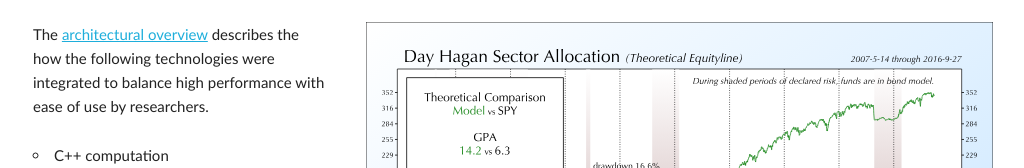
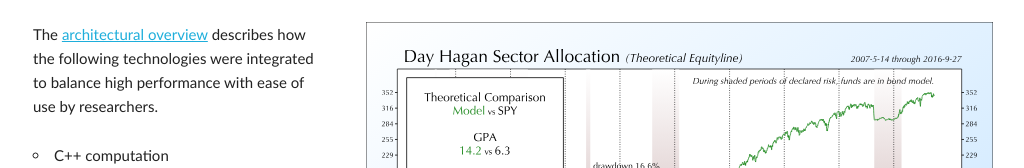
Before and after one commit to JohnCGriffin/JohnCGriffin.github.io, a plain HTML site: page index.html in a window 1280 px wide. Shown: the part 323-491 px from the top of the page, without its empty margins (127-1151 px from the left). Drawn offline with Linux system fonts and the light colour scheme.

Commit message:
Update index.html

```diff
--- a/index.html
+++ b/index.html
@@ -58,7 +58,7 @@
       <div class="row">
         <div class="one-third column" style="margin-top:0px">
           <p>The <a href="https://docs.griffinhagan.com/Python-API-doc/architecture.html">
-            architectural overview</a> describes the how the following technologies were integrated
+            architectural overview</a> describes how the following technologies were integrated
                 to balance high performance with ease of use by researchers.</p>
           <ul>
             <li>C++ computation</li>
```
